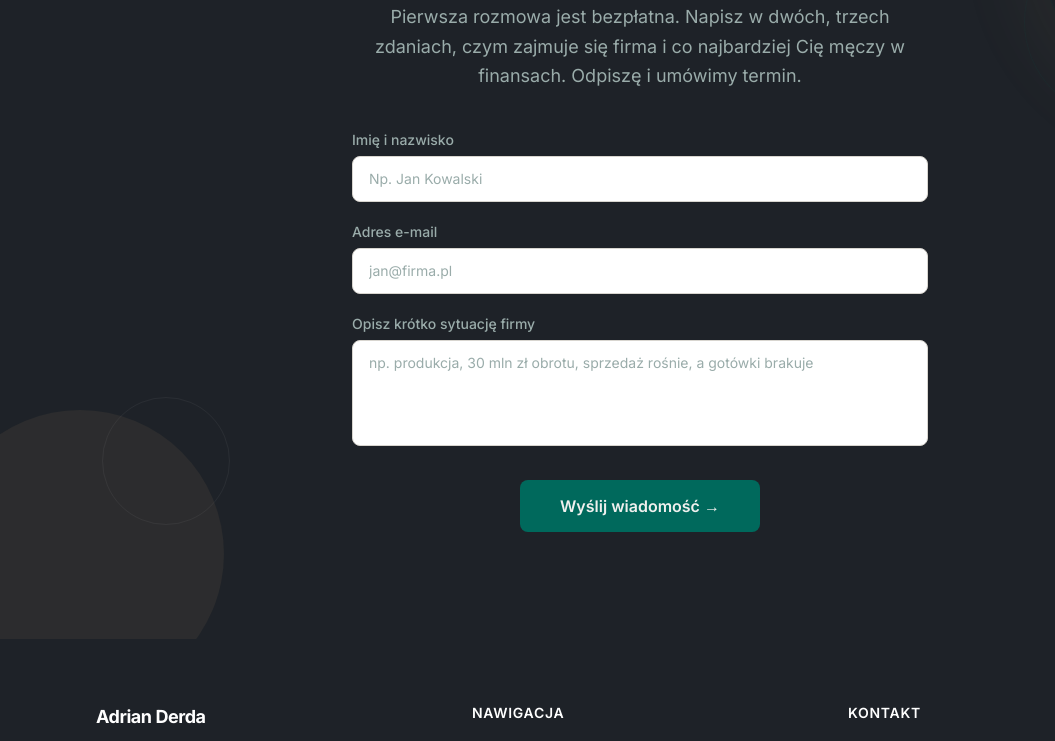
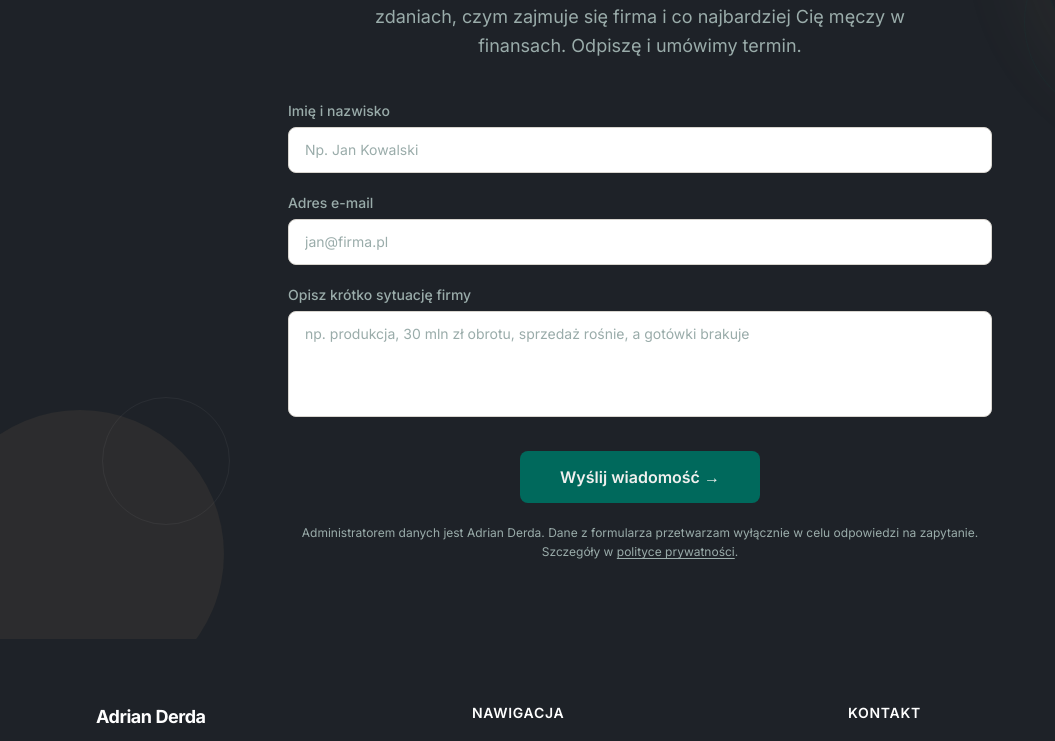
Before and after one commit to mariuszderda/cfo-business, a Next.js app: page / in a window 1280 px wide. Shown: the part 5270-6011 px from the top of the page, without its empty margins (0-1055 px from the left). Built offline with nearby package versions, Linux system fonts and the light colour scheme; no server answers.

Commit message:
added text under form

```diff
--- a/src/components/sections/CTA.tsx
+++ b/src/components/sections/CTA.tsx
@@ -1,5 +1,6 @@
 "use client";
 
+import Link from 'next/link';
 import { useForm } from "react-hook-form";
 import { zodResolver } from "@hookform/resolvers/zod";
 import { toast } from "sonner";
@@ -154,6 +155,14 @@ export default function CTA() {
             >
               {isSubmitting ? "Wysyłanie…" : "Wyślij wiadomość →"}
             </button>
+            <p className="text-xs text-text-muted text-center leading-relaxed">
+              Administratorem danych jest Adrian Derda. Dane z formularza przetwarzam
+              wyłącznie w celu odpowiedzi na zapytanie. Szczegóły w{" "}
+              <Link href="/polityka-prywatnosci" className="underline underline-offset-2 hover:text-white">
+                polityce prywatności
+              </Link>
+              .
+            </p>
           </form>
         </FadeInSection>
 
```
